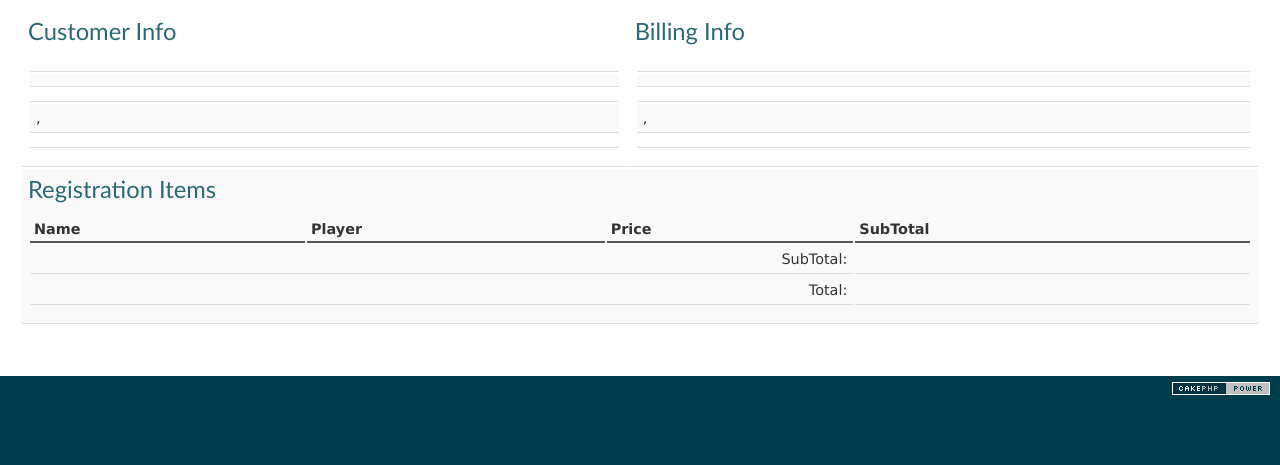
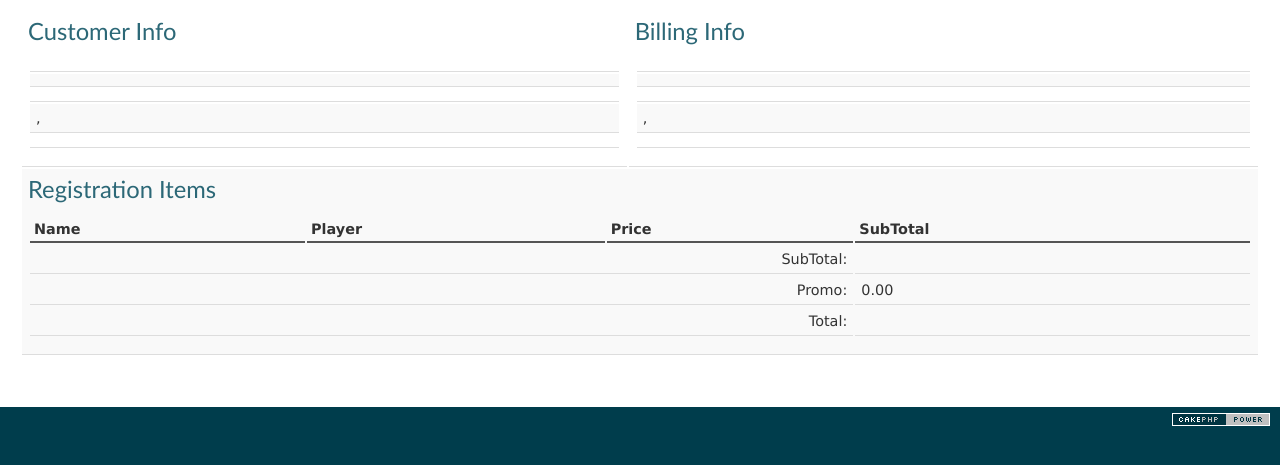
Before and after one commit to ehask71/LeagueLaunchParentSite, a CakePHP app: the page made by app/View/Themed/Regclean/Registration/confirm.ctp in a window 1280 px wide. Shown: the part 48-513 px from the top of the page. Run offline with PHP 8.4 and a stand-in for CakePHP, Linux system fonts and the light colour scheme; the template is opened without the code that fills it, so the values that code supplies are empty; some libraries are stand-ins or nearby versions.

Commit message:
confirm view

```diff
--- a/app/View/Themed/Regclean/Registration/confirm.ctp
+++ b/app/View/Themed/Regclean/Registration/confirm.ctp
@@ -68,6 +68,10 @@
                                 <td><?= $shop['Order']['subtotal']; ?></td>
                             </tr>
                             <tr>
+                                <td colspan="3" style="text-align: right;"><?=(isset($promocode))?$promocode:'';?> Promo:</td>
+                                <td><?=(isset($promodiscount))?$promodiscount:'0.00'?></td>
+                            </tr>
+                            <tr>
                                 <td colspan="3" style="text-align: right;">Total:</td>
                                 <td><?= $shop['Order']['total']; ?></td>
                             </tr>
```
